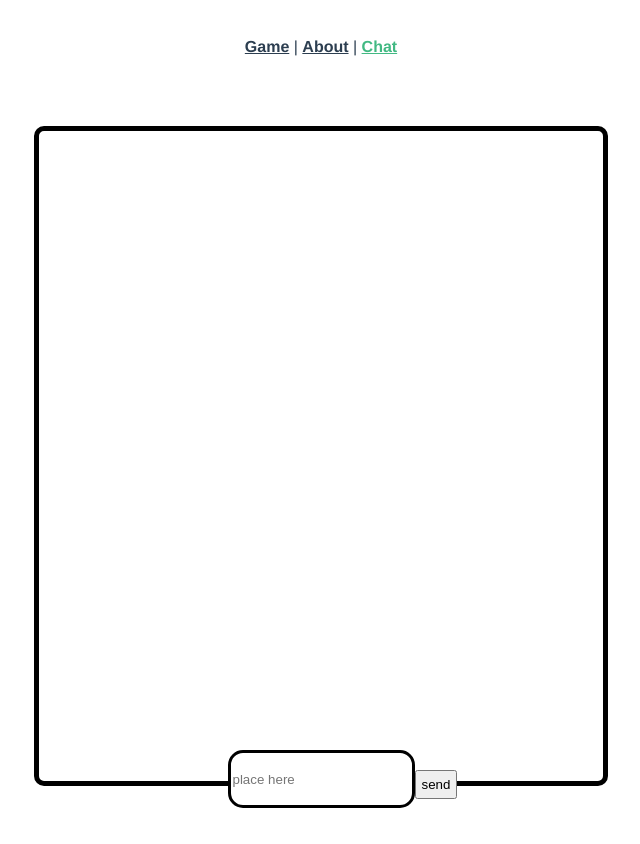
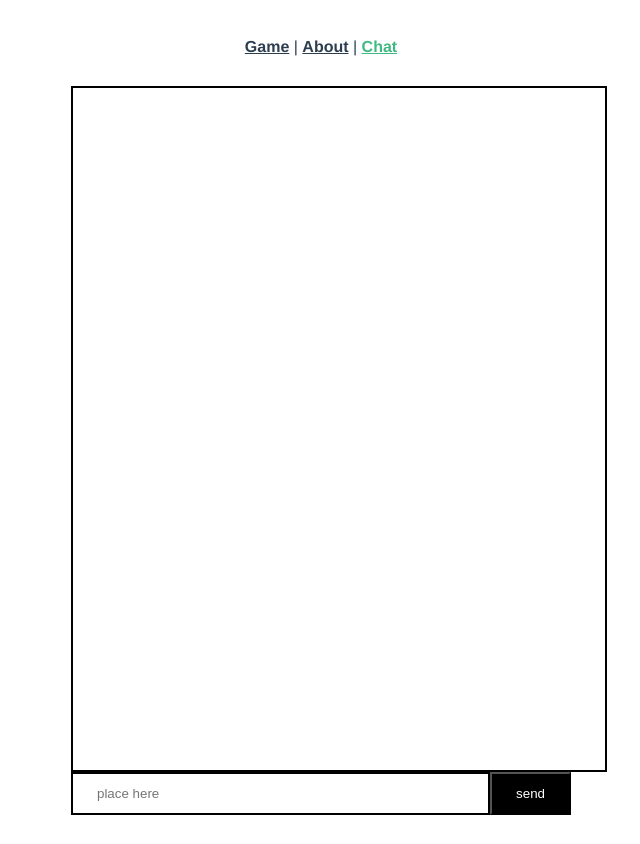
Before and after one commit to Sameer25-py/tictactoe, a Vue app: page /chat in a window 1280 px wide. Shown: the whole page, without its empty margins (319-959 px from the left). After the commit the page ends 815 px from the top, so only its background shows below. Built offline with nearby package versions, Linux system fonts and the light colour scheme.

Commit message:
chat page fixed

```diff
--- a/src/views/Chat.vue
+++ b/src/views/Chat.vue
@@ -1,16 +1,16 @@
 <template>
 <div class ='chat'>
+  <div class="chat-wrapper">
     <div class='chat-box'>
-        <div class ='text' v-for='i in msgs' v-bind:key=i>
-            <div class="msg">{{i}}</div>
-
-
+        <div class ='msg msg-left' v-for='(msg,index) in msgs' v-bind:key='index'>
+            {{msg}}
         </div>
     </div>
     <div class = 'interactive-area'>
         <input type='text' placeholder='place here' class = 'type-area' v-model='a' >
         <button class='send' @click='push' >send </button>
     </div>
+  </div>
 </div>
 
 </template>
@@ -40,62 +40,69 @@ export default {
 </script>
 
 <style scoped>
+
+.chat {
+  display: flex;
+  flex-direction:column;
+  align-items: center;
+  justify-content: center;
+}
+
+.chat-wrapper {
+  width:500px;
+  height:650px;
+}
+
 .chat-box{
-    margin-top:5vh;
-    margin-left:auto;
-    margin-right:auto;
-    width:500px;
-    height:650px;
-    border:5px solid black;
-    border-collapse: collapse;
-    border-top-left-radius: 10px;
-    border-top-right-radius: 10px;
-    border-bottom-left-radius: 10px;
-    border-bottom-right-radius: 10px;
-    padding:0rem 2rem;
-    text-align:left;
-    overflow-y: scroll;
+    width: 100%;
+    height: 100%;
+    border:2px solid black;
+    padding: 1rem;
+    overflow-y: auto;
+    display:flex;
+    flex-direction: column-reverse;
 }
-.interactive-area{
-    width:100%;
-    height:50px;
-    top:580px;
-    border-radius:15px;
-    border-collapse:collapse;
-    bottom:0;
-    position:sticky;
 
+.interactive-area {
+  position: sticky;
+  width: 100%;
+  display: flex;
+  align-items: center;
+  justify-content: center;
+}
 
+.type-area{
+    border:2px solid black;
+    outline:none;
+    width: 100%;
+    padding: 12px 24px;
+}
 
+.send{
+  background: none;
+    padding: 12px 24px;
+    color: white;
+    background-color: black;
+    cursor: pointer;
+    transition: all 0.4s ease-in-out;
 }
-.type-area{
-    border-radius:15px;
-    border:3px solid black;
-    outline:none;
-    height:100%;
 
+.send:hover {
+  background-color: white;
+  color: black;
 }
-.send{
-    position:absolute;
-    top:20px;
-    padding:5px;
+
+.msg {
+  margin: 8px 0;
+  border-bottom: 1px solid black;
 }
-.type-area:focus{
-    width:500px;
+
+.msg-left {
+  align-self: flex-start;
 }
-.text{
-    display:flex;
-    flex-direction: column; align-items: flex-start; justify-content: flex-end;
-    height:100%;
-    min-height:100%;
 
-
-}
-.text:nth-child(even)
-{
-    justify-self:flex-start;
-
-
+.msg-right {
+  align-self: flex-end;
 }
 
 
```
